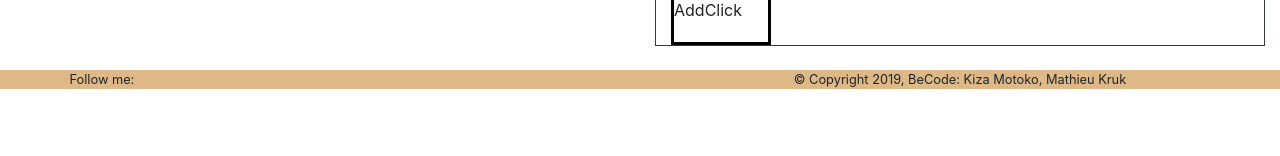
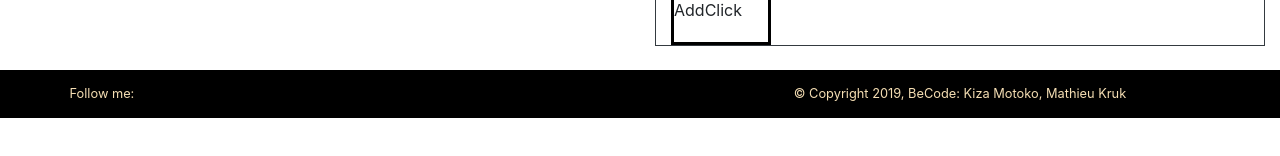
Before and after one commit to Kiza-coder/Poo-Clicker-V2, a React (Create React App) app: page / in a window 1280 px wide. Shown: the part 418-574 px from the top of the page. Built offline with nearby package versions, Linux system fonts and the light colour scheme.

Commit message:
add footer

```diff
--- a/css/App.css
+++ b/css/App.css
@@ -1,5 +1,13 @@
 .componentFooter {
-  background-color: burlywood;
+  height: 3rem;
+  background-color: black;
+  color: wheat;
+  position: fixed;
+  bottom: 0;
+}
+
+.componentFooter .footerIcon.fa {
+  color: white !important;
 }
 
 .jumbotron {
--- a/src/App.css
+++ b/src/App.css
@@ -1,3 +1,15 @@
+.componentFooter {
+  height: 3rem;
+  background-color: black;
+  color: wheat;
+  position: fixed;
+  bottom: 0;
+}
+
+.componentFooter .footerIcon.fa {
+  color: white !important;
+}
+
 .jumbotron {
   background-image: url(https://cdn.pixabay.com/photo/2018/02/18/20/29/computer-3163436_1280.png);
 }
@@ -23,8 +35,4 @@
 .actionButton:hover {
   background-color: red !important;
 }
-
-.componentFooter {
-  background-color: burlywood;
-}
 /*# sourceMappingURL=App.css.map */
--- a/src/App.scss
+++ b/src/App.scss
@@ -1,13 +1,20 @@
 // {#- COLORS -#}
 $colorPrimary: white;
 $colorSecondary: white;
-$colorTertiary: white;
+$colorTertiary: rgb(0, 0, 0);
 
 // {#- HTML TAGS -#}
 
 // {#- MAIN COMPONENTS -#}
 .componentFooter {
-    background-color: burlywood;
+    height: 3rem;
+    background-color: $colorTertiary;
+    color: wheat;
+    position: fixed;
+    bottom: 0;
+    .footerIcon.fa {
+        color: white !important;
+    }
 }
 
 // {#- CLASSES -#}
```
Also changed, not shown: 1 other file (tests, documents, lock files or other folders).
